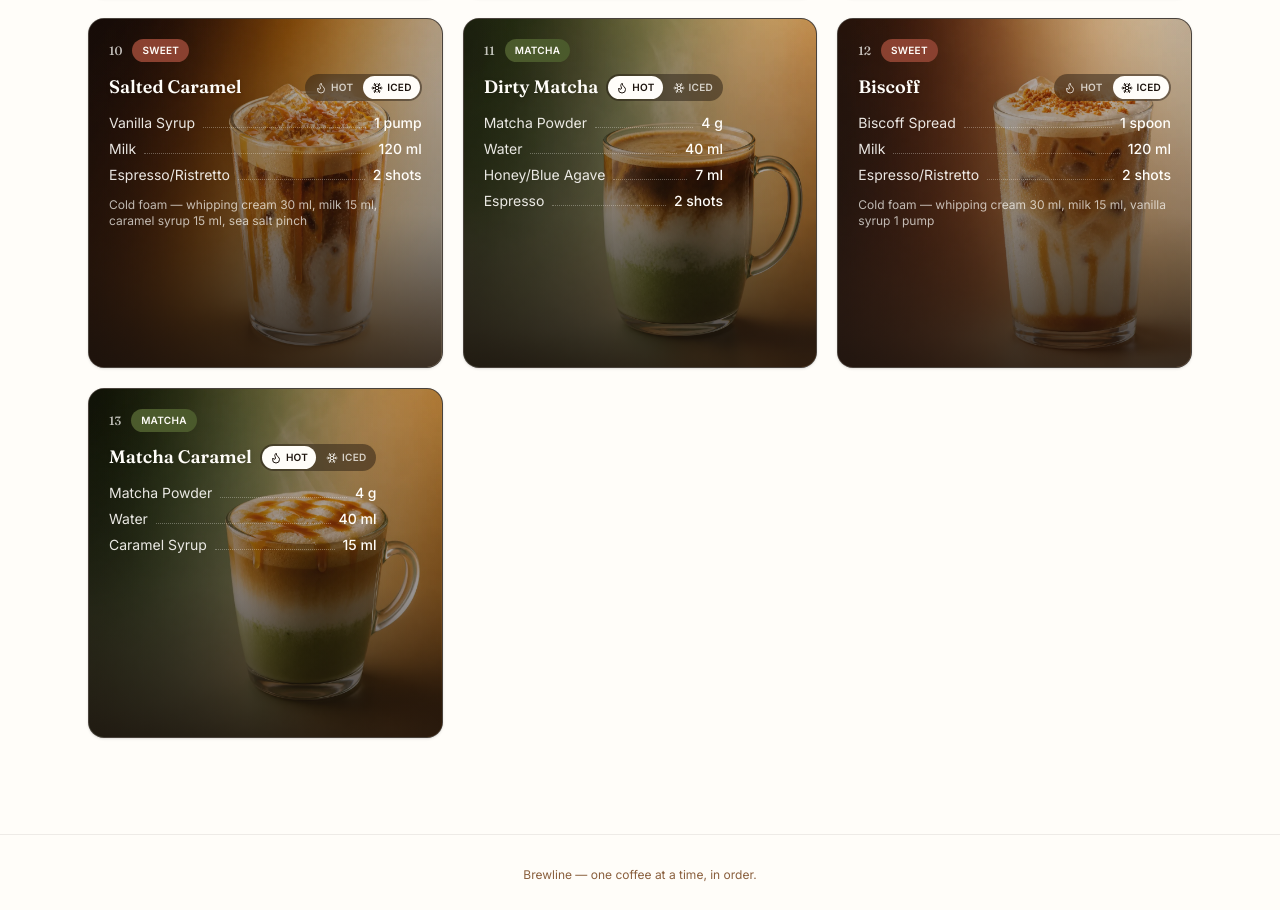
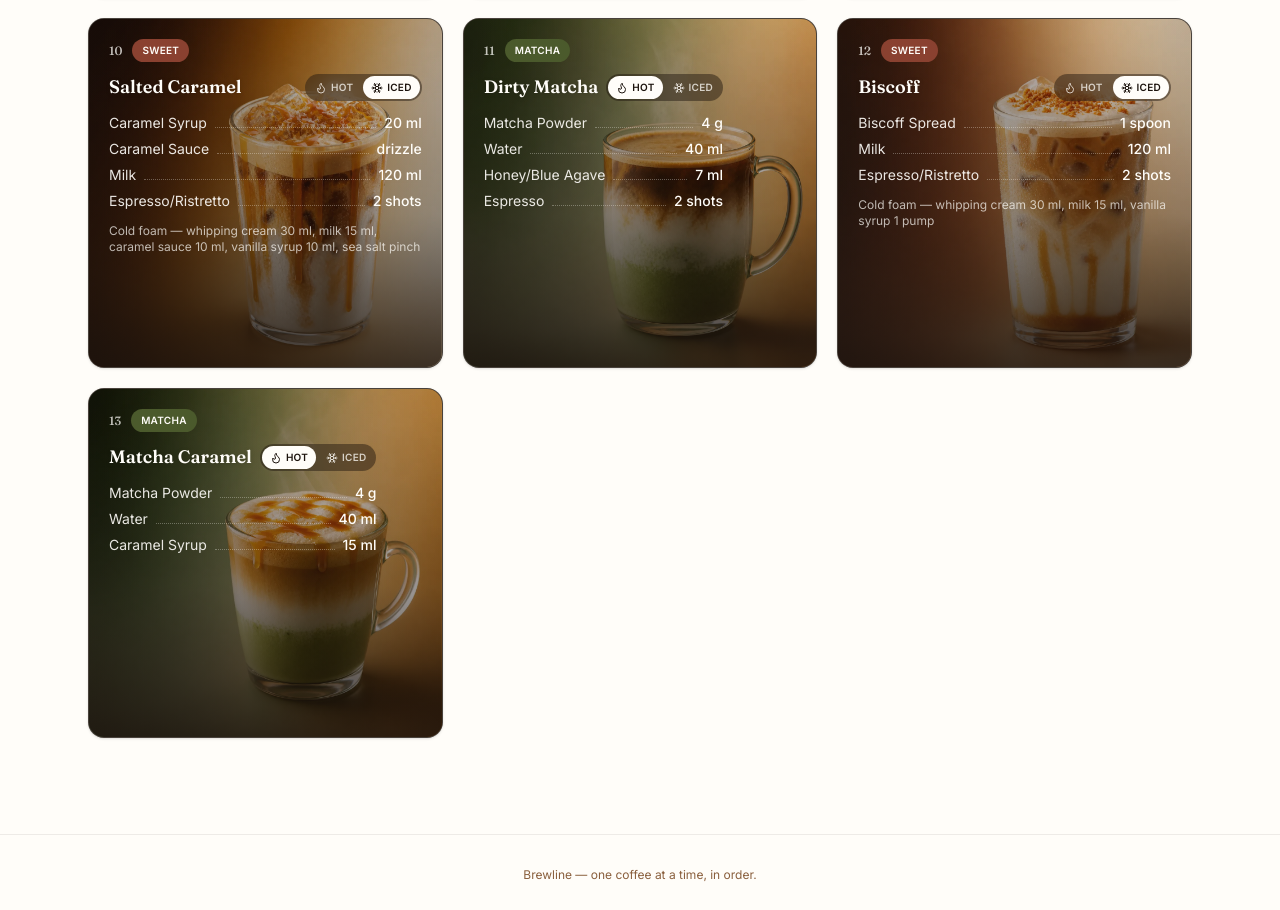
Before and after one commit to lucky0559/coffee-recipes, a React (Vite) app: page / in a window 1280 px wide. Shown: the part 1935-2845 px from the top of the page. Built offline with nearby package versions, Linux system fonts and the light colour scheme.

Commit message:
recipe edit

```diff
--- a/src/data/recipes.ts
+++ b/src/data/recipes.ts
@@ -200,17 +200,18 @@ export const recipes: Recipe[] = [
     hot: {
       ingredients: [
         { name: "Sea Salt", amount: "pinch" },
-        { name: "Caramel Syrup", amount: "15 ml" },
+        { name: "Caramel Sauce", amount: "10 ml" },
         { name: "Espresso/Ristretto", amount: "2 shots" },
       ],
     },
     iced: {
       ingredients: [
-        { name: "Vanilla Syrup", amount: "1 pump" },
+        { name: "Caramel Syrup", amount: "20 ml" },
+        { name: "Caramel Sauce", amount: "drizzle" },
         { name: "Milk", amount: "120 ml" },
         { name: "Espresso/Ristretto", amount: "2 shots" },
       ],
-      note: "Cold foam — whipping cream 30 ml, milk 15 ml, caramel syrup 15 ml, sea salt pinch",
+      note: "Cold foam — whipping cream 30 ml, milk 15 ml, caramel sauce 10 ml, vanilla syrup 10 ml, sea salt pinch",
     },
   },
   {
```
Also changed, not shown: 1 other file (tests, documents, lock files or other folders).
